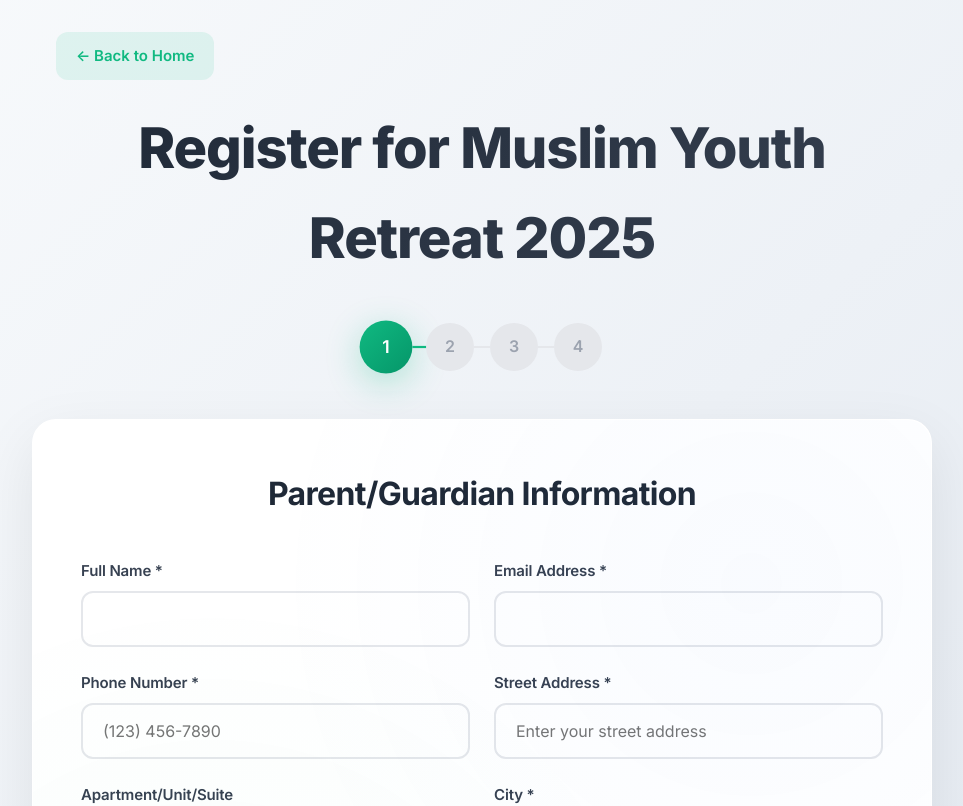
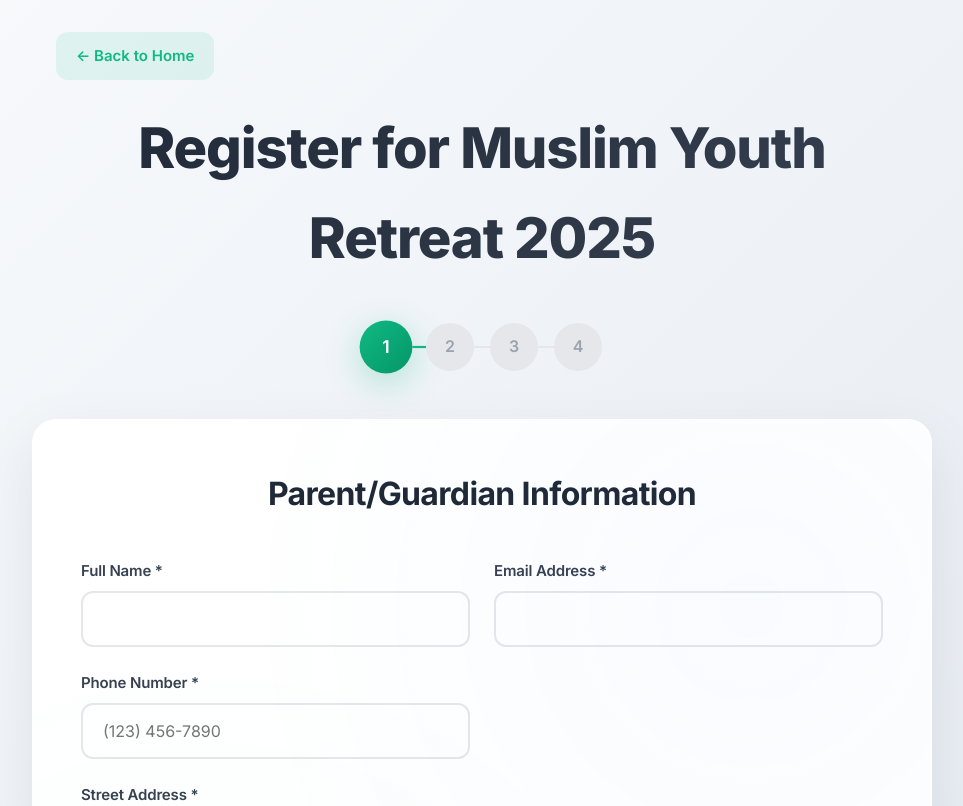
Before and after one commit to zaminshaikh/myr_website, a React (Vite) app: page /register in a window 1280 px wide. Shown: the top 806 px of the page, without its empty margins (158-1121 px from the left). Built offline with nearby package versions, Linux system fonts and the light colour scheme.

Commit message:
Update HomePage logo source and enhance Register form styling

```diff
--- a/src/pages/HomePage.jsx
+++ b/src/pages/HomePage.jsx
@@ -365,7 +365,7 @@ const HomePage = () => {
         <div className="container">
           <h2>In Partnership With</h2>
           <div className="partner-logo">
-            <img src="/api/placeholder/300/150" alt="Wise Academy Logo" />
+            <img src="/wise-academy-logo.png" alt="Wise Academy Logo" />
           </div>
         </div>
       </section>
--- a/src/pages/Register.jsx
+++ b/src/pages/Register.jsx
@@ -290,7 +290,7 @@ export default function Register() {
                   )}
                 </InputMask>
               </div>
-              <div className="form-group">
+              <div className="form-group full-width">
                 <label>Street Address *</label>
                 <input
                   type="text"
```
